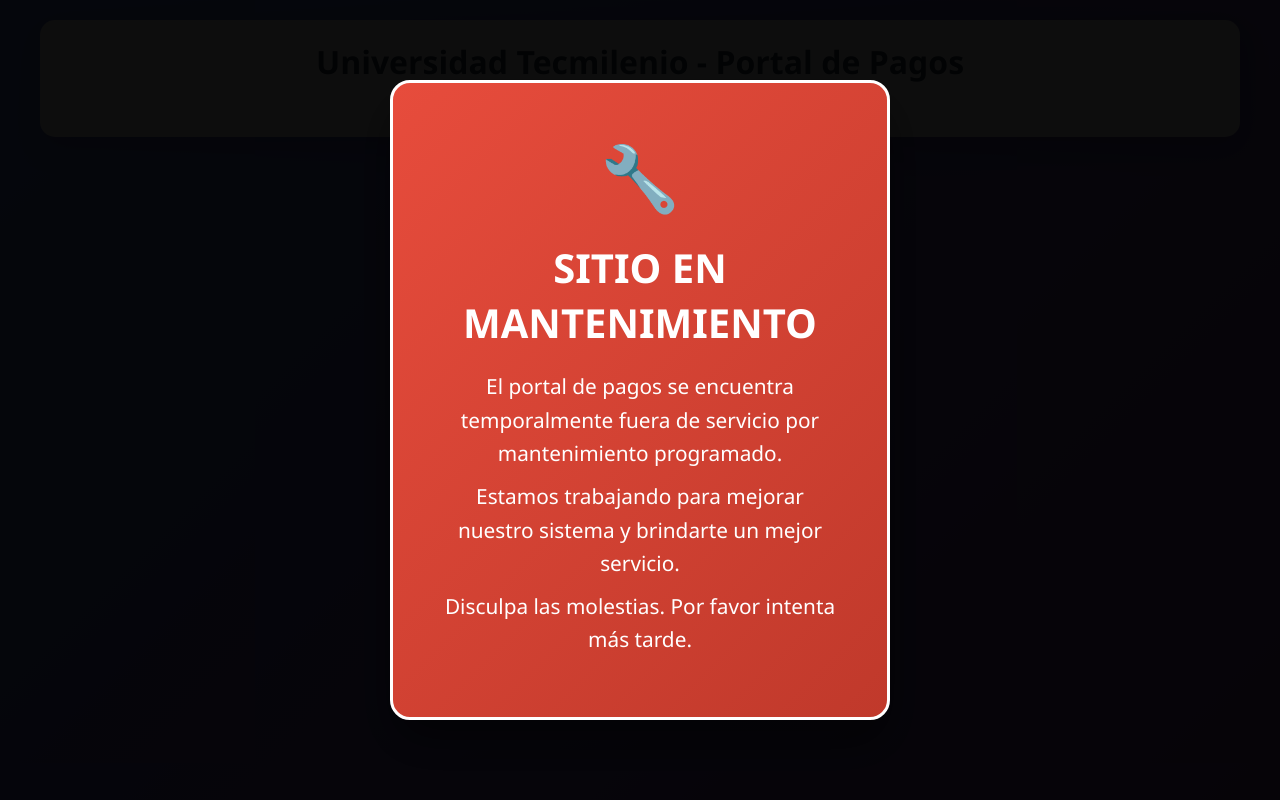
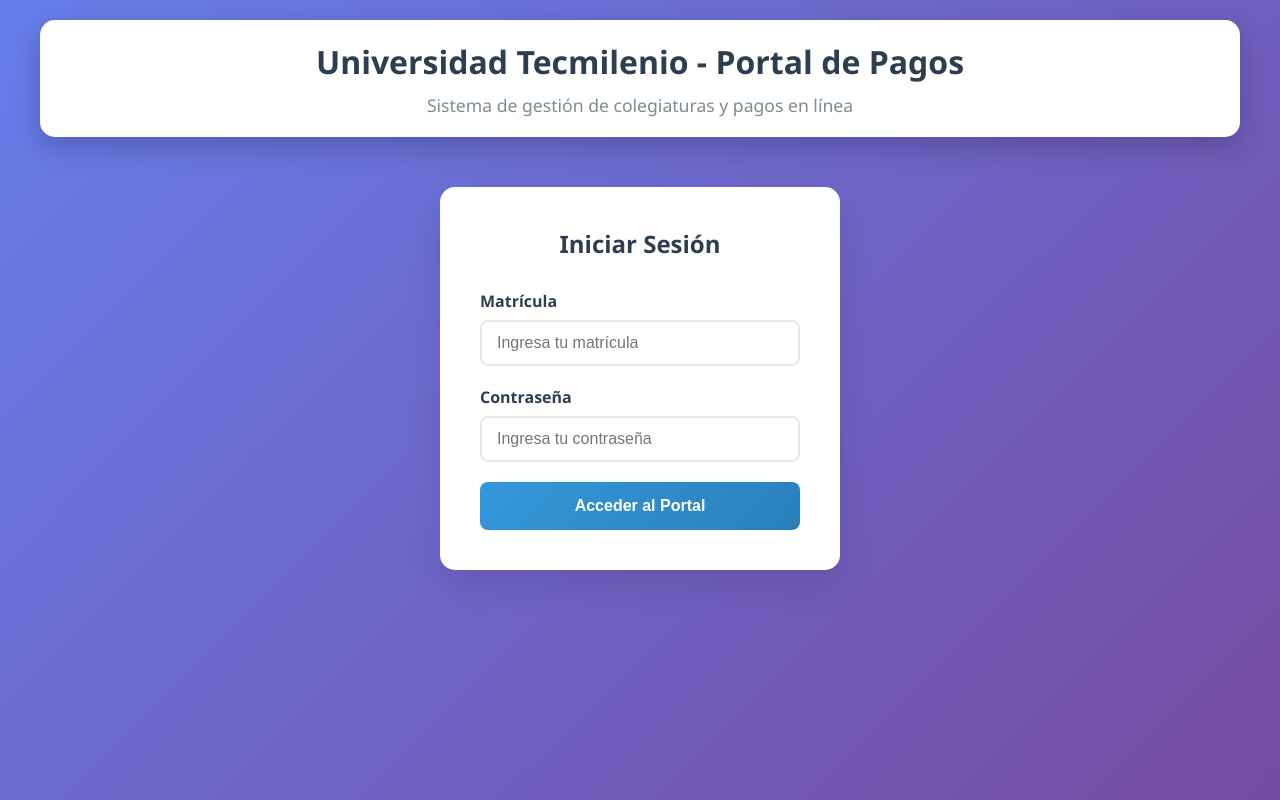
Before and after one commit to Kal81/Portal-Pagos, a plain HTML site: page index.html in a window 1280 px wide. Drawn offline with Linux system fonts and the light colour scheme.

Commit message:
Update index.html

```diff
--- a/index.html
+++ b/index.html
@@ -16,7 +16,6 @@
             background: linear-gradient(135deg, #667eea 0%, #764ba2 100%);
             min-height: 100vh;
             padding: 20px;
-            overflow: hidden;
         }
 
         .container {
@@ -302,49 +301,6 @@
             border: 1px solid #f5c6cb;
         }
 
-        /* Modal de mantenimiento (NO SE PUEDE CERRAR) */
-        .modal-mantenimiento {
-            position: fixed;
-            top: 0;
-            left: 0;
-            width: 100%;
-            height: 100%;
-            background: rgba(0, 0, 0, 0.95);
-            z-index: 9999;
-            display: flex;
-            align-items: center;
-            justify-content: center;
-            color: white;
-        }
-
-        .modal-mantenimiento-content {
-            background: linear-gradient(135deg, #e74c3c, #c0392b);
-            padding: 50px;
-            border-radius: 20px;
-            text-align: center;
-            max-width: 500px;
-            width: 90%;
-            box-shadow: 0 25px 50px rgba(0,0,0,0.5);
-            border: 3px solid white;
-        }
-
-        .modal-mantenimiento h2 {
-            font-size: 2.5em;
-            margin-bottom: 20px;
-            color: white;
-        }
-
-        .modal-mantenimiento p {
-            font-size: 1.3em;
-            margin-bottom: 10px;
-            line-height: 1.6;
-        }
-
-        .icono-mantenimiento {
-            font-size: 4em;
-            margin-bottom: 20px;
-        }
-
         /* Modal para métodos no disponibles */
         .modal {
             display: none;
@@ -430,17 +386,6 @@
     </style>
 </head>
 <body>
-    <!-- Modal de Mantenimiento (NO SE PUEDE CERRAR) -->
-    <div class="modal-mantenimiento" id="modalMantenimiento">
-        <div class="modal-mantenimiento-content">
-            <div class="icono-mantenimiento">🔧</div>
-            <h2>SITIO EN MANTENIMIENTO</h2>
-            <p>El portal de pagos se encuentra temporalmente fuera de servicio por mantenimiento programado.</p>
-            <p>Estamos trabajando para mejorar nuestro sistema y brindarte un mejor servicio.</p>
-            <p>Disculpa las molestias. Por favor intenta más tarde.</p>
-        </div>
-    </div>
-
     <div class="container">
         <!-- Header -->
         <div class="header">
@@ -580,24 +525,22 @@
                 password: "#Bloqueo&11",
                 nombre: "Ricardo Goris Cruz",
                 grado: "6° Semestre",
-                saldoTotal: 13500,
+                saldoTotal: 0,
                 colegiaturas: [
                     { id: 1, mes: "Septiembre 2025", monto: 13500, vencimiento: "2025-09-29", estado: "pagado" },
                     { id: 2, mes: "Octubre 2025", monto: 13500, vencimiento: "2025-10-29", estado: "pagado" },
-                    { id: 3, mes: "Noviembre 2025", monto: 13500, vencimiento: "2025-11-29", estado: "pendiente" }
+                    { id: 3, mes: "Noviembre 2025", monto: 13500, vencimiento: "2025-11-29", estado: "pagado" }
                 ],
                 historialPagos: [
-                    { mes: "Septiembre 2025", monto: 13500, fecha: "2025-09-19", metodo: "Tarjeta", referencia: "TXN-0919" },
-                    { mes: "Octubre 2025", monto: 13500, fecha: "2025-10-15", metodo: "Transferencia", referencia: "TRF-1015" }
+                    { mes: "Noviembre 2025", monto: 13500, fecha: "2025-11-15", metodo: "Transferencia", referencia: "TRF-1115" },
+                    { mes: "Octubre 2025", monto: 13500, fecha: "2025-10-15", metodo: "Transferencia", referencia: "TRF-1015" },
+                    { mes: "Septiembre 2025", monto: 13500, fecha: "2025-09-19", metodo: "Tarjeta", referencia: "TXN-0919" }
                 ]
             }
         ];
 
         let estudianteActual = null;
         let pagoSeleccionado = null;
-
-        // El modal de mantenimiento NO SE PUEDE CERRAR - siempre visible
-        document.getElementById('modalMantenimiento').style.display = 'flex';
 
         // Login
         document.getElementById('loginForm').addEventListener('submit', function(e) {
@@ -610,8 +553,6 @@
 
             if(estudiante) {
                 estudianteActual = estudiante;
-                // Ocultar modal de mantenimiento solo si el login es exitoso
-                document.getElementById('modalMantenimiento').style.display = 'none';
                 mostrarDashboard();
             } else {
                 mostrarAlerta('Matrícula o contraseña incorrectos', 'error');
@@ -812,8 +753,6 @@
             document.getElementById('matricula').value = '';
             document.getElementById('password').value = '';
             estudianteActual = null;
-            // Mostrar modal de mantenimiento otra vez al hacer logout
-            document.getElementById('modalMantenimiento').style.display = 'flex';
         });
     </script>
 </body>
```
